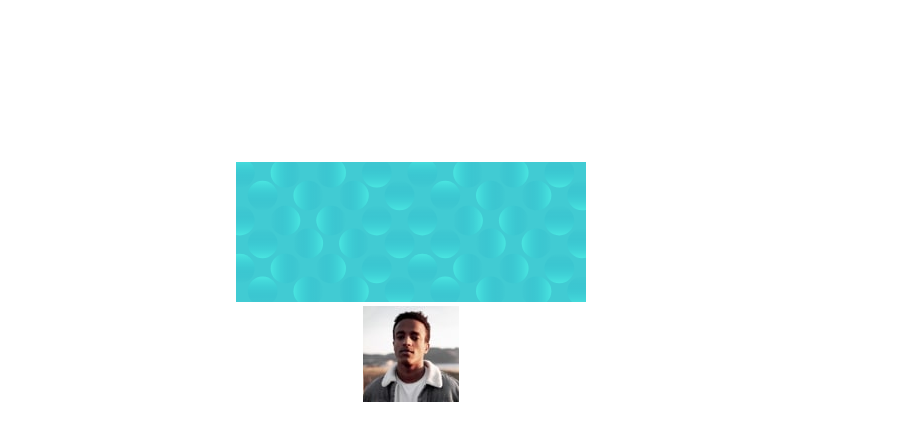
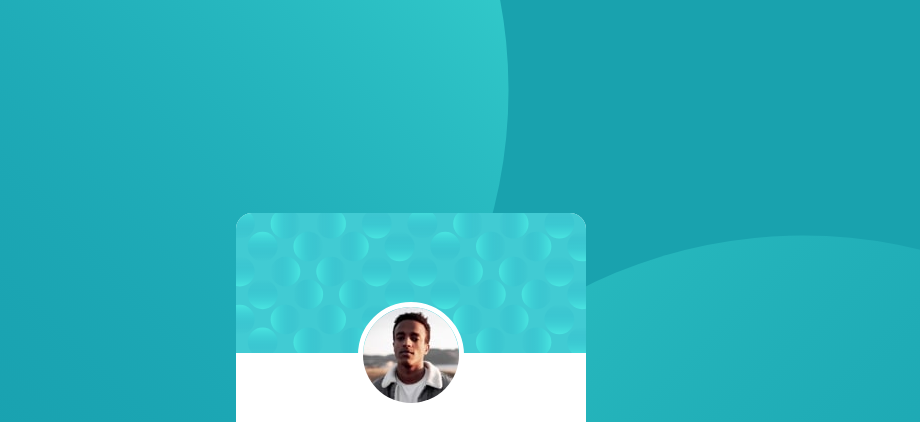
Before and after one commit to nicolasfig/profile-card-component, a plain HTML site: page index.html in a window 1280 px wide. Shown: the top 422 px of the page, without its empty margins (229-1149 px from the left). Drawn offline with Linux system fonts and the light colour scheme.

Commit message:
Background and avatar

```diff
--- a/index.html
+++ b/index.html
@@ -20,9 +20,12 @@
         <div class="card-banner">
           <img src="./images/bg-pattern-card.svg" alt="" />
         </div>
-        <div class="avatar">
-          <img src="./images/image-victor.jpg" alt="Victor Crest picture" />
-        </div>
+        <img
+          class="avatar"
+          src="./images/image-victor.jpg"
+          alt="Victor Crest picture"
+        />
+
         <h1>Victor Crest <span class="age">26</span></h1>
         <p class="city">London</p>
         <div class="line"></div>
--- a/style.css
+++ b/style.css
@@ -13,6 +13,7 @@
   /* Neutral */
 
   --dark-gray: hsl(0, 0%, 59%);
+  --white: hsl(0, 100%, 100%);
 
   /* Fonts */
 
@@ -31,6 +32,12 @@
   --s-64: 4rem;
   --s-80: 5rem;
 }
+body {
+  background: url(./images/bg-pattern-top.svg) left -30vh top -50vh no-repeat,
+    url(./images/bg-pattern-bottom.svg) right -30vh bottom -50vh no-repeat;
+  background-color: var(--dark-cyan);
+  font-family: var(--kumbh);
+}
 
 main {
   display: flex;
@@ -43,6 +50,22 @@
   display: flex;
   flex-direction: column;
   align-items: center;
+  background-color: var(--white);
+  min-width: 350px;
+  min-height: 375px;
+  box-sizing: border-box;
+  border-radius: var(--s-16);
+}
+
+.card-banner img {
+  border-radius: var(--s-16) var(--s-16) 0 0;
+}
+
+.avatar {
+  border-radius: 50%;
+  border: 5px solid var(--white);
+  position: relative;
+  top: -54px;
 }
 
 .stats {
```
Also changed, not shown: normalize.css.
